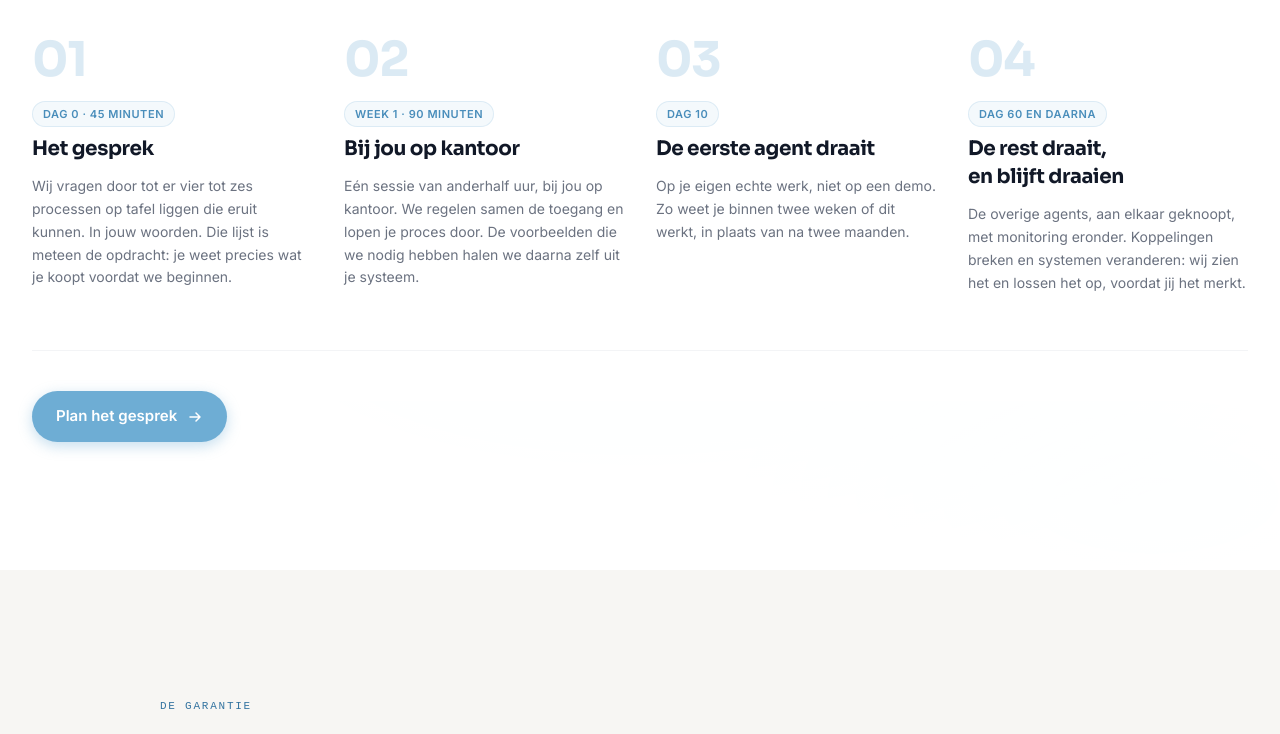
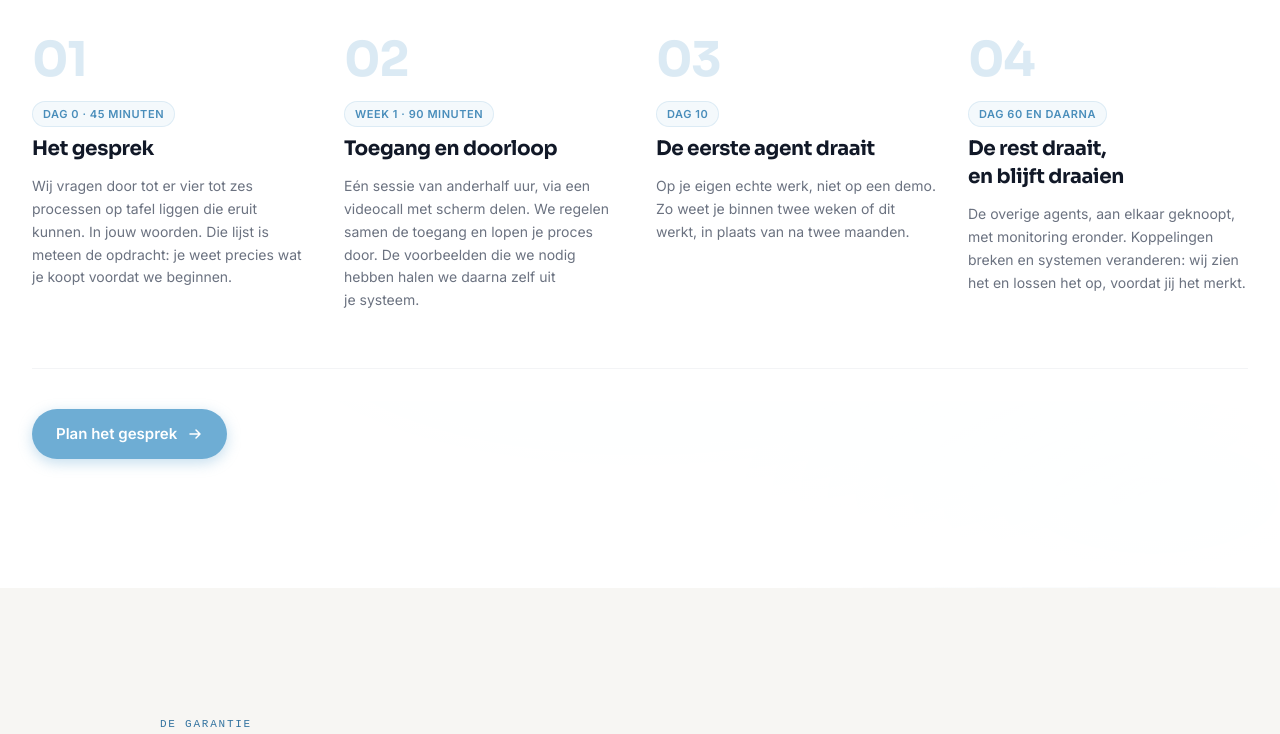
Before and after one commit to JoranTiemessen/touchai-website, a Next.js app: page / in a window 1280 px wide. Shown: the part 4400-5134 px from the top of the page. Built offline with nearby package versions, Linux system fonts and the light colour scheme; a web font is replaced by a local one.

Commit message:
Correctie: wij komen niet op locatie
De sessie van 90 minuten gaat via een videocall met scherm delen, niet bij de
klant op kantoor. Overgenomen van een referentiesite zonder te toetsen of het
klopt, en dat stond live.

Co-Authored-By: Claude Opus 5 <noreply@anthropic.com>

```diff
--- a/components/HowItWorks.tsx
+++ b/components/HowItWorks.tsx
@@ -9,9 +9,9 @@ const steps = [
   {
     number: "02",
     when: "Week 1 · 90 minuten",
-    title: "Bij jou op kantoor",
+    title: "Toegang en doorloop",
     description:
-      "Eén sessie van anderhalf uur, bij jou op kantoor. We regelen samen de toegang en lopen je proces door. De voorbeelden die we nodig hebben halen we daarna zelf uit je systeem.",
+      "Eén sessie van anderhalf uur, via een videocall met scherm delen. We regelen samen de toegang en lopen je proces door. De voorbeelden die we nodig hebben halen we daarna zelf uit je systeem.",
   },
   {
     number: "03",
--- a/components/Results.tsx
+++ b/components/Results.tsx
@@ -1,7 +1,7 @@
 const voorwaarden = [
   { n: "01", t: "Toegang binnen 5 werkdagen", s: "Anders kunnen we niet bouwen en loopt de klok voor niets." },
   { n: "02", t: "Eén vast aanspreekpunt", s: "Iemand die knopen mag doorhakken als er een vraag is." },
-  { n: "03", t: "Anderhalf uur van je tijd", s: "Eén sessie bij jou op kantoor. Meer vragen we niet." },
+  { n: "03", t: "Anderhalf uur van je tijd", s: "Eén sessie via een videocall. Meer vragen we niet." },
   { n: "04", t: "Je mensen gebruiken ze ook", s: "Loopt er niets doorheen, dan is er niets te meten." },
 ];
 
```
